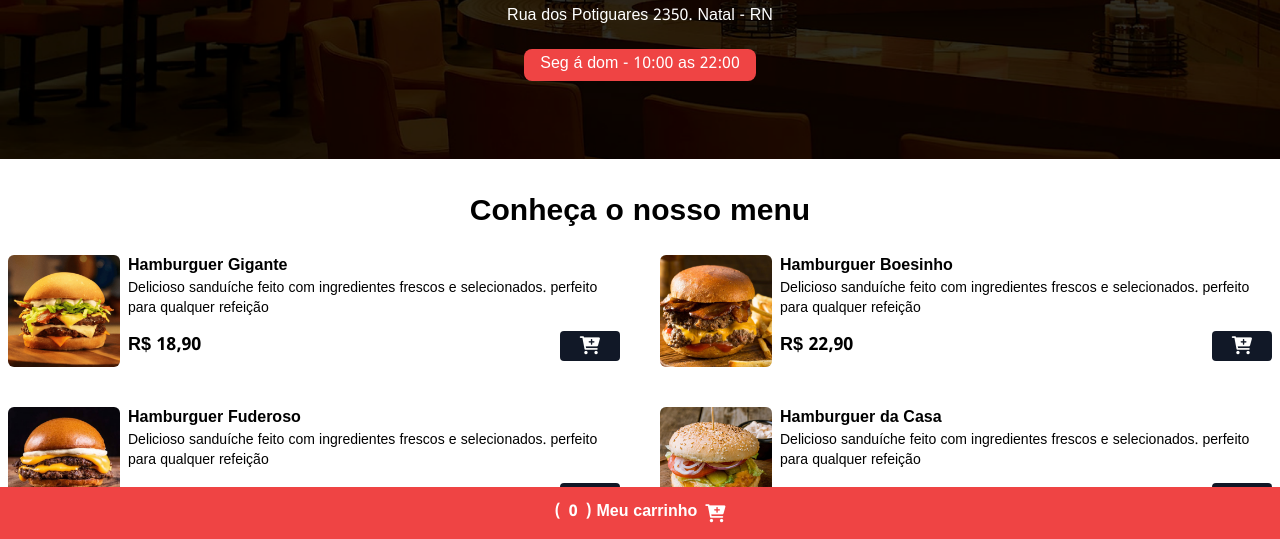
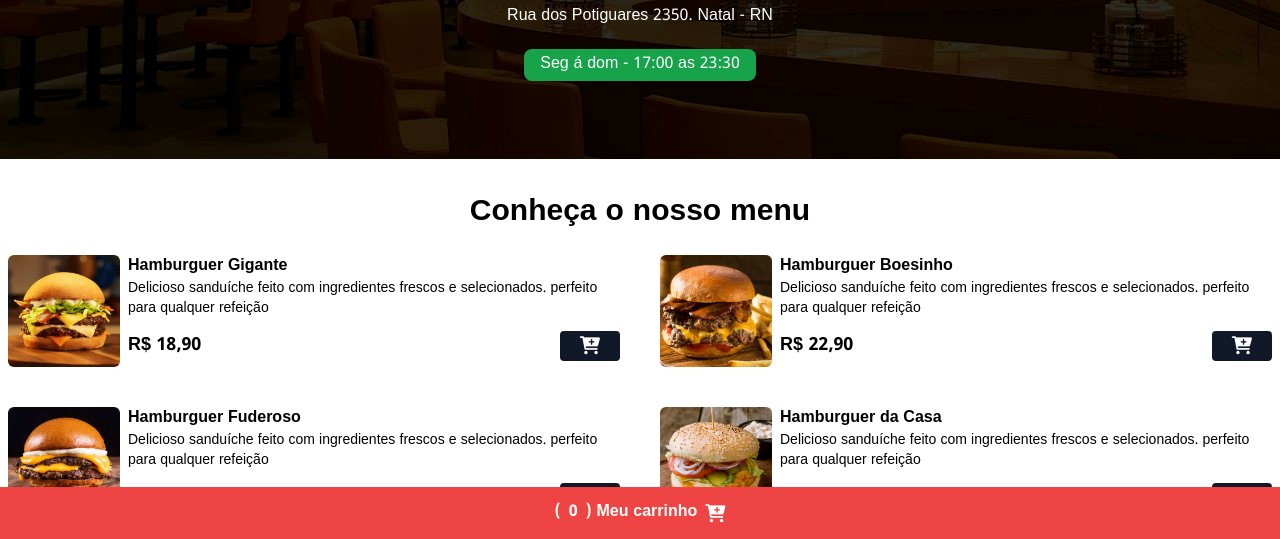
Before and after one commit to igoralb/Projeto-cardapio, a website: page index.html in a window 1280 px wide. Shown: the part 261-800 px from the top of the page. Drawn offline with nearby package versions, Linux system fonts and the light colour scheme.

Commit message:
fix comentarios

```diff
--- a/index.html
+++ b/index.html
@@ -31,7 +31,7 @@
             </h1>
             <span class="text-white font-medium">Rua dos Potiguares 2350. Natal - RN</span>
             <div class="bg-green-600 px-4 py-1 rounded-lg mt-5" id="date-span">
-                <span class="text-white font-medium">Seg á dom - 10:00 as 22:00</span>
+                <span class="text-white font-medium">Seg á dom - 17:00 as 23:30</span>
             </div>
         </div>
     </header>
--- a/js/services/DOMService.js
+++ b/js/services/DOMService.js
@@ -86,7 +86,7 @@ class DOMService {
         const dateSpan = document.getElementById("date-span");
         const now = new Date();
         const hour = now.getHours();
-        const isOpen = hour >= 10 && hour < 22;
+        const isOpen = true;
 
         if (dateSpan) {
             if (isOpen) {
```
Also changed, not shown: styles/output.css.
